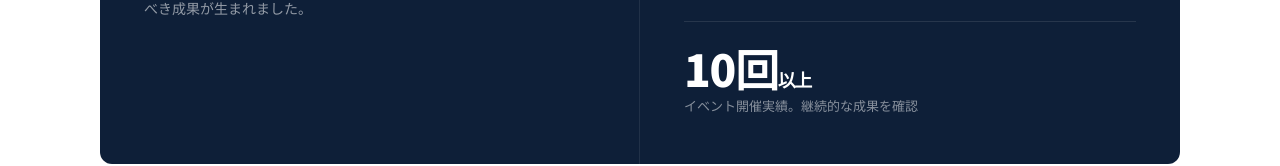
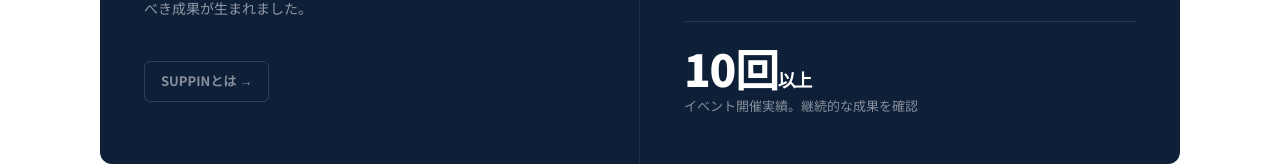
Before and after one commit to TuneD-inc/rhc-lp, a plain HTML site: page index.html in a window 1280 px wide. Shown: the part 5751-5917 px from the top of the page. Drawn offline with Linux system fonts and the light colour scheme.

Commit message:
feat: SUPPIN ghost button in case study section

```diff
--- a/index.html
+++ b/index.html
@@ -681,6 +681,20 @@
       margin-bottom: 20px;
     }
 
+    .case-suppin-btn {
+      display: inline-block;
+      margin-top: 20px;
+      font-size: 13px;
+      font-weight: 600;
+      color: rgba(255,255,255,0.5);
+      text-decoration: none;
+      border: 1px solid rgba(255,255,255,0.15);
+      border-radius: 6px;
+      padding: 8px 16px;
+      transition: color .15s, border-color .15s;
+    }
+    .case-suppin-btn:hover { color: rgba(255,255,255,0.8); border-color: rgba(255,255,255,0.35); }
+
     .case-link {
       font-size: 12px;
       color: rgba(255,255,255,0.35);
@@ -1352,6 +1366,7 @@
         <div class="case-tag">Recruit Event — SUPPIN</div>
         <h3>中小・ベンチャーが大手志向の学生の心を動かした。</h3>
         <p>学生30名・企業3社のクローズド型就活交流会を複数回開催。登壇企業には事前にプレゼンテーションの確認・添削を実施。大手志向の学生に対して、知名度ではなく「伝え方」の力で魅力を届けた結果、毎回驚くべき成果が生まれました。</p>
+        <a href="https://suppin.netlify.app/" target="_blank" rel="noopener" class="case-suppin-btn">SUPPINとは →</a>
       </div>
       <div class="case-right">
         <div class="case-stat">
```
